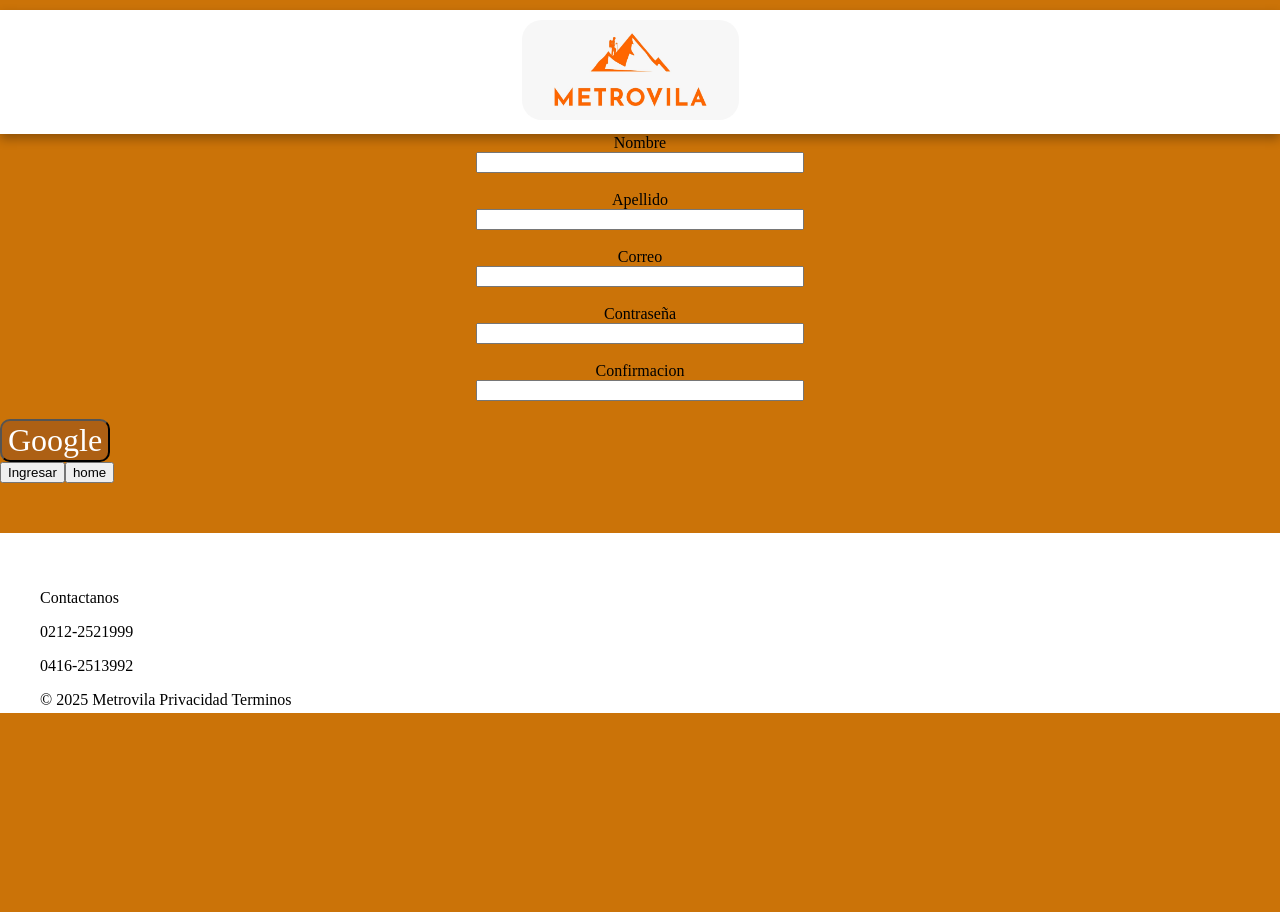
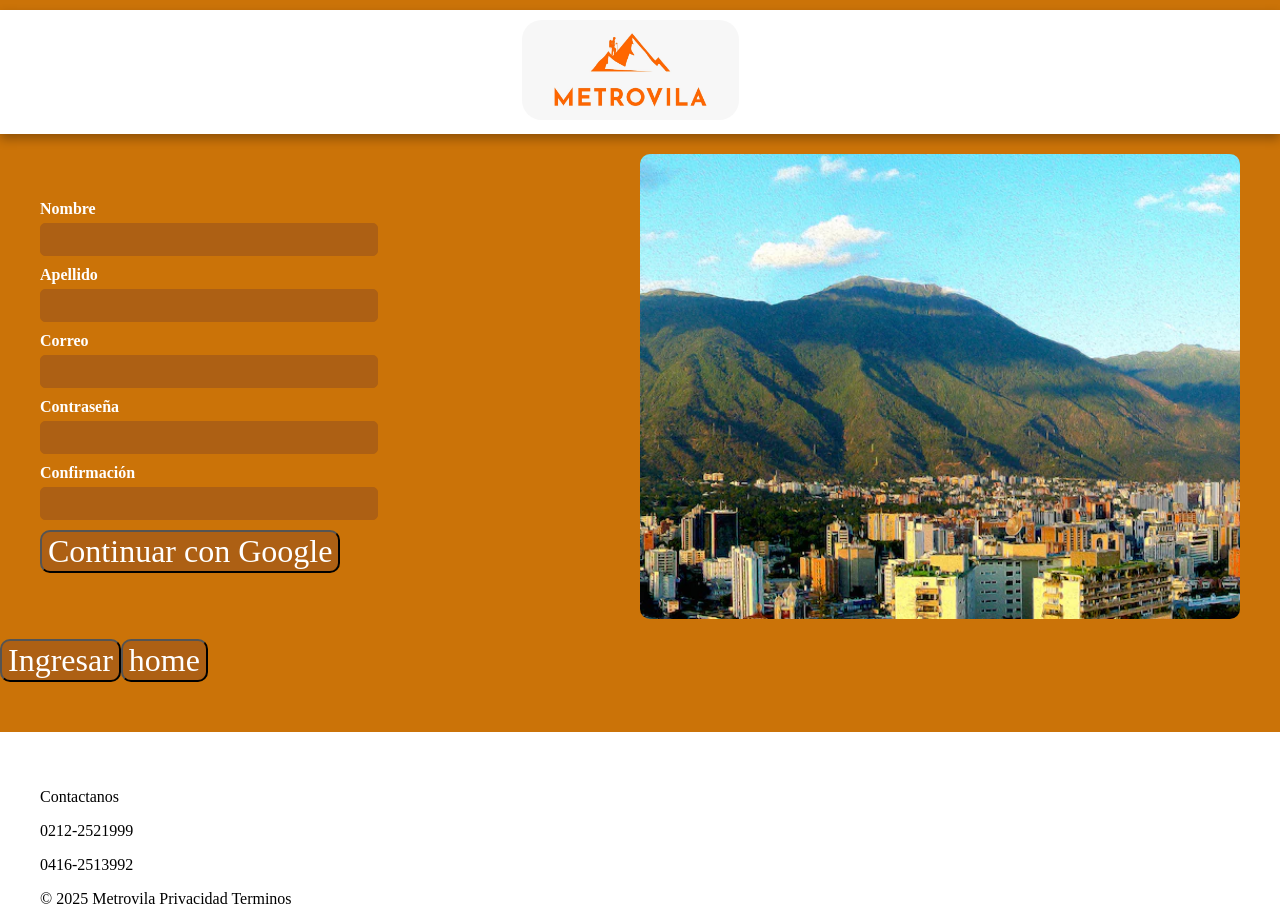
Before and after one commit to KelvinBecerra/Metrovila, a React (Vite) app: page /formulario in a window 1280 px wide. Before the commit the page ends 800 px from the top, so only its background shows below. Built offline with nearby package versions, Linux system fonts and the light colour scheme; a web font is replaced by a local one.

Commit message:
Página de registro

```diff
--- a/src/components/DatosInput.jsx
+++ b/src/components/DatosInput.jsx
@@ -1,66 +1,67 @@
 import React from 'react';
-import { provider,auth } from '../pages/Firebase.js';
+import { provider, auth } from '../pages/Firebase.js';
 import { useNavigate } from 'react-router-dom';
-import { useState } from 'react';
-import { signInWithPopup } from 'firebase/auth'
+import { useState } from 'react';
+import { signInWithPopup } from 'firebase/auth';
+import HumboldtImage from '../assets/Humboldt.png'; // Importa la imagen
 
 function DatosInput() {
   const [loading, setLoading] = useState(false);
-
   const [error, setError] = useState(null);
   const navigate = useNavigate();
-
 
   const loginPopupGoogle = async () => {
     setLoading(true);
     provider.setCustomParameters({ prompt: 'select_account' });
+
     try {
       const user = await signInWithPopup(auth, provider);
 
-        // console.log(user);
-
       setError(null);
       setLoading(false);
-        navigate("/")
+      navigate("/");
 
       scroll(0, 0);
       location.reload();
     } catch (error) {
       console.log(error.message);
-
       setError(error.message);
       setLoading(false);
     }
   };
 
-
   return (
-    <>
-      <form id='formReg' action="">
+    <div className="container-registro">
+      <div className="form-container">
+        <form id='formReg'>
+          <div className="input-group">
             <label htmlFor="nombre">Nombre</label>
             <input type="text" id='nombre' />
-        <br />
+          </div>
+          <div className="input-group">
             <label htmlFor="apellido">Apellido</label>
             <input type="text" id='apellido' />
-        <br />
+          </div>
+          <div className="input-group">
             <label htmlFor="correo">Correo</label>
             <input type="text" id='correo' />
-        <br />
+          </div>
+          <div className="input-group">
             <label htmlFor="contrasena">Contraseña</label>
             <input type="text" id='contrasena' />
-        <br />
+          </div>
+          <div className="input-group">
+            <label htmlFor="confirmar">Confirmación</label>
+            <input type="text" id='confirmar' />
+          </div>
+        </form>
 
-        <label htmlFor="confirmar">Confirmacion</label>
-        <input type="text" id='confirmar' />
-        <br />
-      </form>
-      <button  className='botoncitosini' onClick={loginPopupGoogle}>Google</button>
-
-      <div id='botongoogleform'>
+        <button className='botoncitosini' onClick={loginPopupGoogle}>Continuar con Google</button>
       </div>
-
-    </>
-
+      <div className="image-container">
+        <img src={HumboldtImage} alt="Humboldt" className="humboldt-image" /> {/* Usa la imagen importada */}
+      </div>
+    </div>
   );
 }
 
--- a/src/index.css
+++ b/src/index.css
@@ -257,3 +257,82 @@ header{
 #botongoogleform{
     padding-left:  45%;
 }
+.container {
+    width: 50%;
+    margin-left: 20px; /* Ajusta la distancia del borde izquierdo */
+    display: flex;
+    flex-direction: column;
+    align-items: flex-start;
+  }
+
+  .input-group {
+    display: flex;
+    flex-direction: column;
+    margin-bottom: 10px;
+    width: 100%;
+  }
+
+  label {
+    font-weight: bold;
+    margin-bottom: 5px;
+    color: white;
+  }
+
+  input {
+    padding: 8px;
+    width: 300px; /* Ajusta el ancho de los inputs según sea necesario */
+    border: 1px solid #AD6014; /* Color del borde */
+    background-color: #AD6014; /* Color de fondo */
+    color: white; /* Color del texto */
+    border-radius: 5px;
+  }
+
+
+  .error {
+    color: red;
+    font-size: 14px;
+    margin-top: 5px;
+  }
+
+  .boton-google {
+    background-color: #AD6014;
+    color: white;
+    padding: 10px;
+    width: 300px; /* Mismo ancho que los inputs */
+    border: none;
+    border-radius: 5px;
+    cursor: pointer;
+    text-align: center;
+    font-size: 16px;
+  }
+
+  .container-registro {
+    display: flex;
+    justify-content: space-between;
+    align-items: center;
+    width: 100%;
+    max-width: 1200px; /* Ajusta el ancho máximo según sea necesario */
+    margin: 0 auto;
+    padding: 20px;
+  }
+
+  .form-container {
+    flex: 1;
+    margin-right: 20px; /* Espacio entre el formulario y la imagen */
+  }
+
+  .image-container {
+    flex: 1;
+    display: flex;
+    justify-content: center;
+    align-items: center;
+    max-width: 600px; /* Ajusta el ancho máximo del contenedor de la imagen */
+    margin-left: -120px
+  }
+
+  .humboldt-image {
+    width: 100%; /* La imagen ocupará el 100% del ancho del contenedor */
+    max-width: 700px; /* Ajusta el tamaño máximo de la imagen */
+    height: auto; /* Mantiene la proporción de la imagen */
+    border-radius: 10px; /* Opcional: para darle un borde redondeado a la imagen */
+  }
--- a/src/pages/Formulario.jsx
+++ b/src/pages/Formulario.jsx
@@ -1,19 +1,18 @@
-import React from 'react'
-import DatosInput from '../components/DatosInput'
-
+import React from 'react';
+import DatosInput from '../components/DatosInput';
 
 function Formulario() {
   return (
-    <div>
-
-      <DatosInput/>
-      <button>Ingresar</button>
-      <a href="/">
-        <button>home</button>
-      </a>
-
+    <div className="formulario-container">
+      <DatosInput />
+      <div className="botones-container">
+        <button className='botoncitosini'>Ingresar</button>
+        <a href="/">
+          <button className='botoncitosini'>home</button>
+        </a>
+      </div>
     </div>
-  )
+  );
 }
 
-export default Formulario
+export default Formulario;
```
Also changed, not shown: src/assets/Humboldt.png (added). Lines whose indentation alone changed are shown as unchanged.
